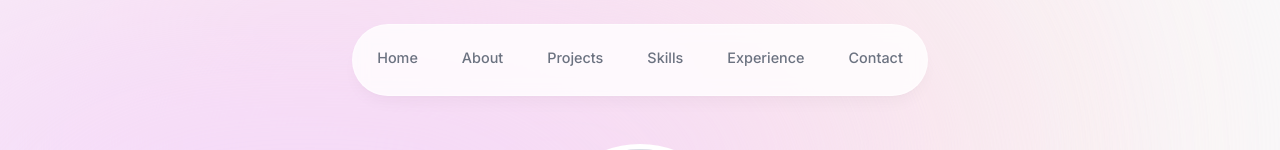
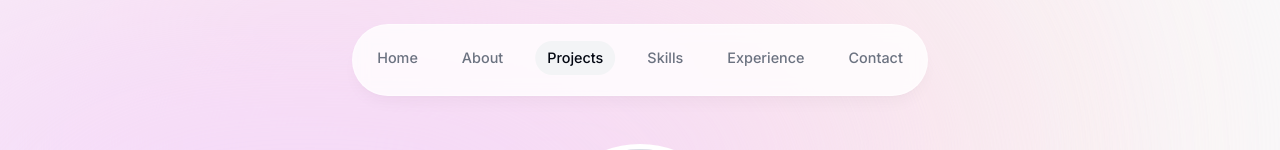
Before and after one commit to ivsp/personal-potfolio, a Next.js app: page / in a window 1280 px wide. Shown: the top 150 px of the page. Built offline with nearby package versions, Linux system fonts and the light colour scheme.

Commit message:
Switch menu section whit scroll or click on navbar

```diff
--- a/app/layout.tsx
+++ b/app/layout.tsx
@@ -1,6 +1,7 @@
 import Header from "@/components/header";
 import "./globals.css";
 import { Inter } from "next/font/google";
+import ActiveSectionContextProvider from "@/cntext/active-section-context";
 
 const inter = Inter({ subsets: ["latin"] });
 
@@ -27,8 +28,10 @@
           className="bg-[#f4d7fb] absolute top-[-1rem] -z-10 left-[-35rem] h-[31.25rem] w-[50rem] rounded-full blur-[10rem]
           sm:w-[68.75rem] md:left-[-33rem] lg:left-[-15rem] 2xl:left-[-5rem]"
         ></div>
-        <Header />
-        {children}
+        <ActiveSectionContextProvider>
+          <Header />
+          {children}
+        </ActiveSectionContextProvider>
       </body>
     </html>
   );
--- /dev/null
+++ b/cntext/active-section-context.tsx
@@ -0,0 +1,48 @@
+"use client";
+import React, { createContext, useContext, useState } from "react";
+import { links } from "@/lib/data";
+
+type SectionName = (typeof links)[number]["name"];
+type ActiveSectionContextProvider = {
+  children: React.ReactNode;
+};
+
+type ActiveSectionContextType = {
+  activeSection: SectionName;
+  setActiveSection: React.Dispatch<React.SetStateAction<SectionName>>;
+  timeOfLastClick: number;
+  setTimeOfLastClick: React.Dispatch<React.SetStateAction<number>>;
+};
+
+export const ActiveSectionContext =
+  createContext<ActiveSectionContextType | null>(null);
+
+export default function ActiveSectionContextProvider({
+  children,
+}: ActiveSectionContextProvider) {
+  const [activeSection, setActiveSection] = useState<SectionName>("Home");
+  const [timeOfLastClick, setTimeOfLastClick] = useState<number>(0);
+
+  return (
+    <ActiveSectionContext.Provider
+      value={{
+        activeSection,
+        setActiveSection,
+        timeOfLastClick,
+        setTimeOfLastClick,
+      }}
+    >
+      {children}
+    </ActiveSectionContext.Provider>
+  );
+}
+
+export function useActiveSectionContext() {
+  const context = useContext(ActiveSectionContext);
+  if (!context) {
+    throw new Error(
+      "useActiveSectionContext must be used within an ActiveSectionContextProvider"
+    );
+  }
+  return context;
+}
--- a/components/about.tsx
+++ b/components/about.tsx
@@ -1,11 +1,23 @@
 "use client";
-import React from "react";
+import React, { useEffect } from "react";
 import SectionHeading from "./section-heading";
 import { motion } from "framer-motion";
+import { useInView } from "react-intersection-observer";
+import { useActiveSectionContext } from "@/cntext/active-section-context";
+import { links } from "@/lib/data";
 
 export default function About() {
+  const { ref, inView } = useInView({
+    threshold: 0.75,
+  });
+  const { setActiveSection, timeOfLastClick } = useActiveSectionContext();
+  useEffect(() => {
+    if (inView && Date.now() - timeOfLastClick > 1000)
+      setActiveSection(links[1].name);
+  }, [inView, timeOfLastClick]);
   return (
     <motion.section
+      ref={ref}
       initial={{ opacity: 0, y: 100 }}
       animate={{ opacity: 1, y: 0 }}
       transition={{ delay: 0.175 }}
--- a/components/header.tsx
+++ b/components/header.tsx
@@ -3,8 +3,12 @@
 import { motion } from "framer-motion";
 import { links } from "@/lib/data";
 import Link from "next/link";
+import clsx from "clsx";
+import { useActiveSectionContext } from "@/cntext/active-section-context";
 
 export default function Header() {
+  const { activeSection, setActiveSection, setTimeOfLastClick } =
+    useActiveSectionContext();
   return (
     <header className="z-[999] relative">
       <motion.div
@@ -18,17 +22,35 @@
         <ul className="flex w-[22rem] flex-wrap items-center justify-center gap-y-1 text-[0.9rem] font-medium text-gray-500 sm:w-[initial] sm:flex-nowrap sm:gap-5">
           {links.map((link) => (
             <motion.li
-              className="h-3/4 flex items-center justify-center"
+              className="relative h-3/4 flex items-center justify-center"
               key={link.hash}
               initial={{ y: -100, opacity: 0 }}
               animate={{ y: 0, opacity: 1 }}
               transition={{ duration: 0.5 }}
             >
               <Link
-                className="flex w-full items-center justify-center px-3 py-3 hover:text-gray-950 transition"
+                onClick={() => {
+                  setActiveSection(link.name);
+                  setTimeOfLastClick(Date.now());
+                }}
+                className={clsx(
+                  "flex w-full items-center justify-center px-3 py-3 hover:text-gray-950 transition",
+                  { "text-gray-950": activeSection === link.name }
+                )}
                 href={link.hash}
               >
                 {link.name}
+                {link.name === activeSection && (
+                  <motion.span
+                    layoutId="activeSection"
+                    transition={{
+                      type: "spring",
+                      stiffness: 380,
+                      damping: 30,
+                    }}
+                    className="bg-gray-100 rounded-full absolute inset-0 -z-10"
+                  ></motion.span>
+                )}
               </Link>
             </motion.li>
           ))}
--- a/components/intro.tsx
+++ b/components/intro.tsx
@@ -1,5 +1,5 @@
 "use client";
-import React from "react";
+import React, { useEffect } from "react";
 import Image from "next/image";
 import cvImage from "@/public/images/ivan.png";
 import { motion } from "framer-motion";
@@ -7,10 +7,22 @@
 import { BsArrowRight, BsLinkedin } from "react-icons/bs";
 import { HiDownload } from "react-icons/hi";
 import { FaGithubSquare } from "react-icons/fa";
+import { useInView } from "react-intersection-observer";
+import { useActiveSectionContext } from "@/cntext/active-section-context";
+import { links } from "@/lib/data";
 
 export default function Intro() {
+  const { ref, inView } = useInView({
+    threshold: 0.5,
+  });
+  const { setActiveSection, timeOfLastClick } = useActiveSectionContext();
+  useEffect(() => {
+    if (inView && Date.now() - timeOfLastClick > 1000)
+      setActiveSection(links[0].name);
+  }, [inView, timeOfLastClick]);
   return (
     <section
+      ref={ref}
       id="home"
       className="mb-28 max-w-[50rem] text-center sm:mb-0 scroll-mt-[100rem]"
     >
--- a/components/projects.tsx
+++ b/components/projects.tsx
@@ -1,10 +1,21 @@
-import React, { useRef } from "react";
+"use client";
+import React, { useEffect, useRef } from "react";
 import SectionHeading from "./section-heading";
-import { projectsData } from "@/lib/data";
+import { links, projectsData } from "@/lib/data";
 import Project from "./project";
+import { useInView } from "react-intersection-observer";
+import { useActiveSectionContext } from "@/cntext/active-section-context";
 export default function Projects() {
+  const { ref, inView } = useInView({
+    threshold: 0.5,
+  });
+  const { setActiveSection, timeOfLastClick } = useActiveSectionContext();
+  useEffect(() => {
+    if (inView && Date.now() - timeOfLastClick > 1000)
+      setActiveSection(links[2].name);
+  }, [inView, timeOfLastClick]);
   return (
-    <section id="projects" className="scroll-mt-28">
+    <section ref={ref} id="projects" className="scroll-mt-28">
       <SectionHeading>My Projects</SectionHeading>
       <div className="">
         {projectsData.map((project, i) => (
--- a/package.json
+++ b/package.json
@@ -13,6 +13,7 @@
     "@types/react": "18.3.11",
     "@types/react-dom": "18.3.1",
     "autoprefixer": "10.4.20",
+    "clsx": "^2.1.1",
     "eslint": "8.57.1",
     "eslint-config-next": "14.2.15",
     "framer-motion": "^11.11.8",
@@ -21,6 +22,7 @@
     "react": "18.3.1",
     "react-dom": "18.3.1",
     "react-icons": "^5.3.0",
+    "react-intersection-observer": "^9.13.1",
     "tailwindcss": "3.4.13",
     "typescript": "5.6.3"
   }
```
Also changed, not shown: 1 other file (tests, documents, lock files or other folders).
